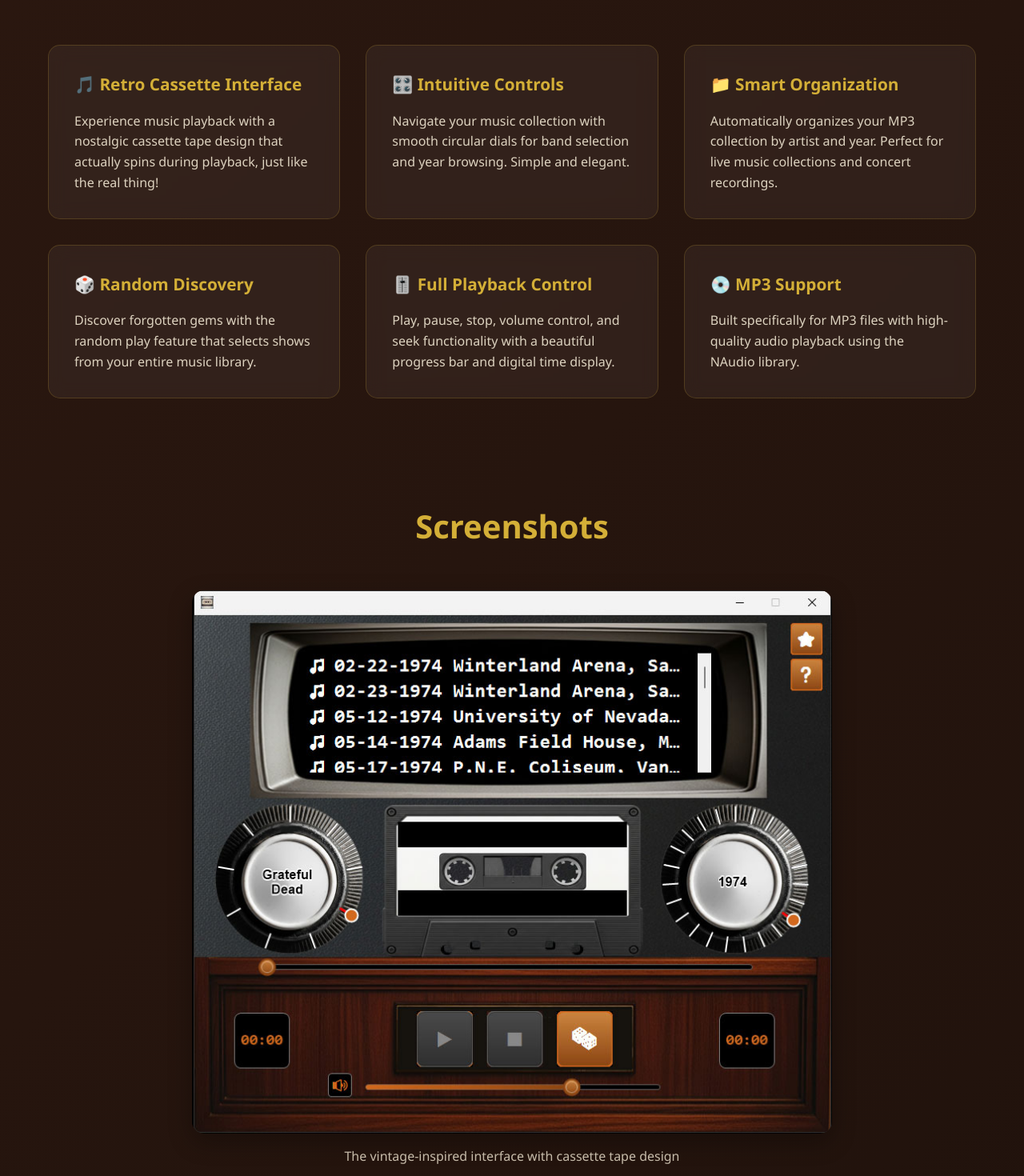
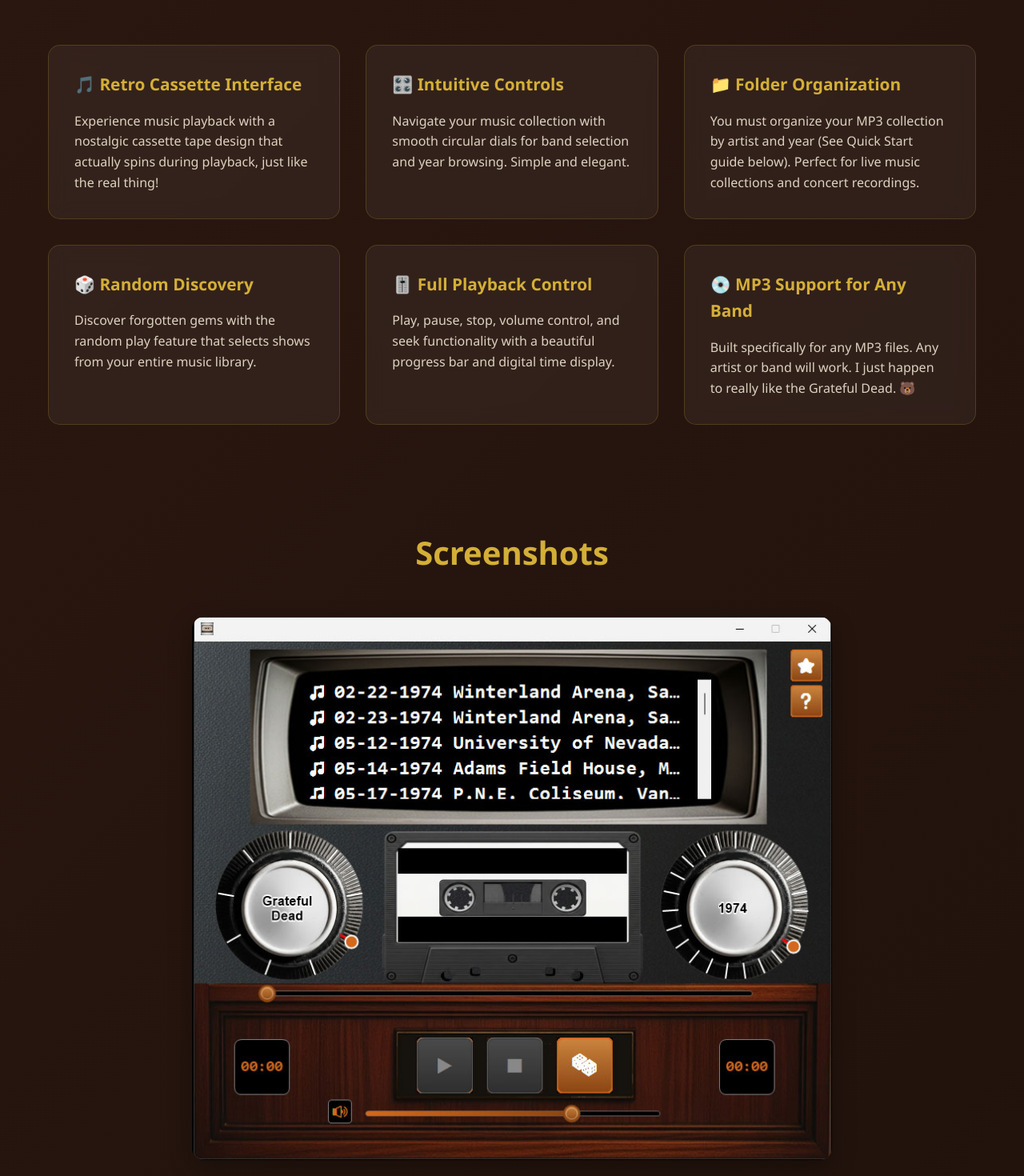
Before and after one commit to khepf/jerryplayerwebsite, a React (Vite) app: page / in a window 1280 px wide. Shown: the part 620-2090 px from the top of the page at 80% size. Built offline with nearby package versions, Linux system fonts and the light colour scheme.

Commit message:
intuitive changes

```diff
--- a/src/App.jsx
+++ b/src/App.jsx
@@ -27,9 +27,6 @@
                 className="screenshot"
               />
             </div>
-            <p style={{ marginTop: '1rem', opacity: '0.8' }}>
-              The vintage-inspired interface with cassette tape design
-            </p>
           </section>
 
           <DownloadSection />
--- a/src/components/Features.jsx
+++ b/src/components/Features.jsx
@@ -23,8 +23,8 @@
     },
     {
       icon: '📁',
-      title: 'Smart Organization',
-      description: 'Automatically organizes your MP3 collection by artist and year. Perfect for live music collections and concert recordings.'
+      title: 'Folder Organization',
+      description: 'You must organize your MP3 collection by artist and year (See Quick Start guide below). Perfect for live music collections and concert recordings.'
     },
     {
       icon: '🎲',
@@ -38,8 +38,8 @@
     },
     {
       icon: '💿',
-      title: 'MP3 Support',
-      description: 'Built specifically for MP3 files with high-quality audio playback using the NAudio library.'
+      title: 'MP3 Support for Any Band',
+      description: 'Built specifically for any MP3 files. Any artist or band will work. I just happen to really like the Grateful Dead. 🐻'
     }
   ]
 
--- a/src/index.css
+++ b/src/index.css
@@ -375,5 +375,5 @@
 .screenshots,
 .download,
 .user-guide {
-  scroll-margin-top: 40px; /* 80px header + 20px breathing room */
+  scroll-margin-top: 40px;
 }
```
